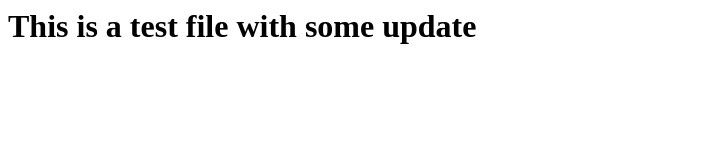
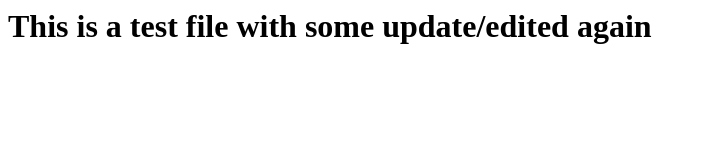
Before and after one commit to Ramesh29/gitlearn, a plain HTML site: page index.html in a window 1280 px wide. Shown: the whole page, without its empty margins (0-707 px from the left). Drawn offline with Linux system fonts and the light colour scheme.

Commit message:
Update index.html

```diff
--- a/index.html
+++ b/index.html
@@ -6,6 +6,6 @@
     <title>Document</title>
 </head>
 <body>
-    <h1>This is a test file with some update</h1>
+    <h1>This is a test file with some update/edited again</h1>
 </body>
 </html>
```
